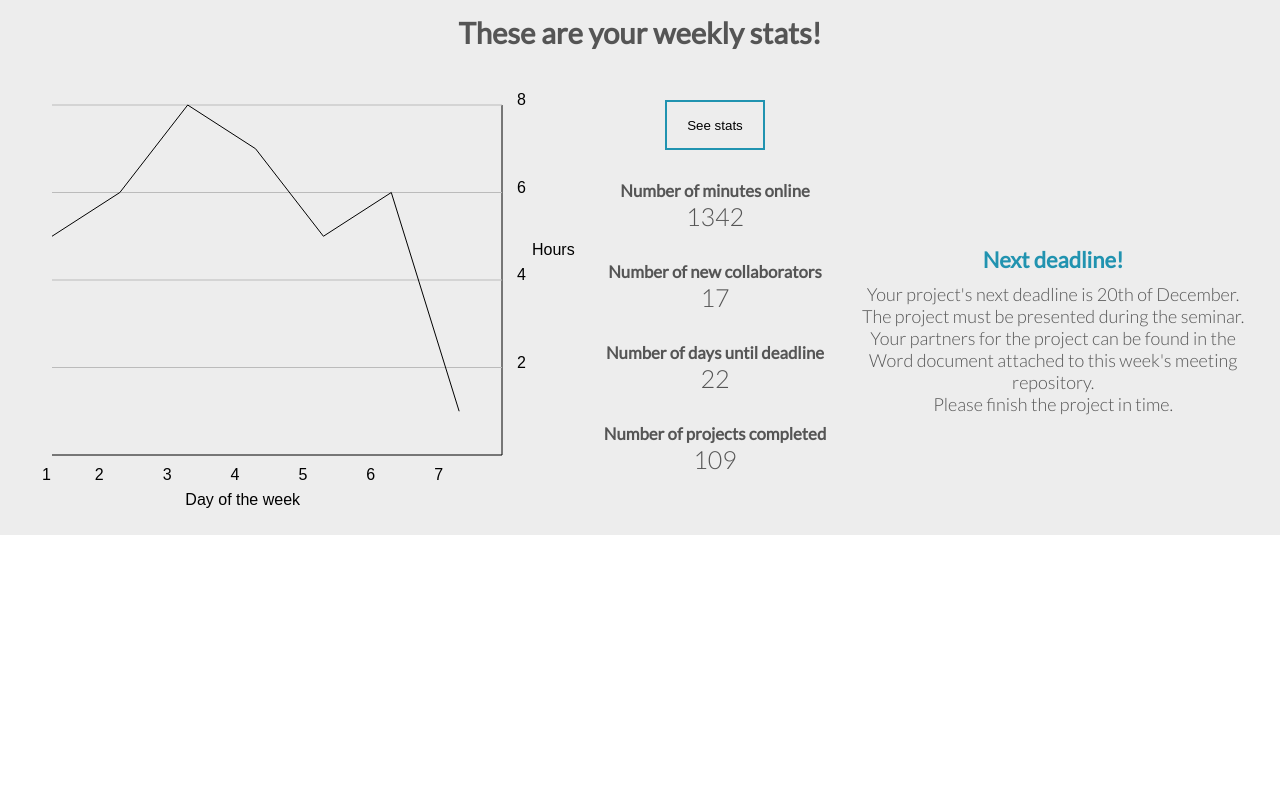
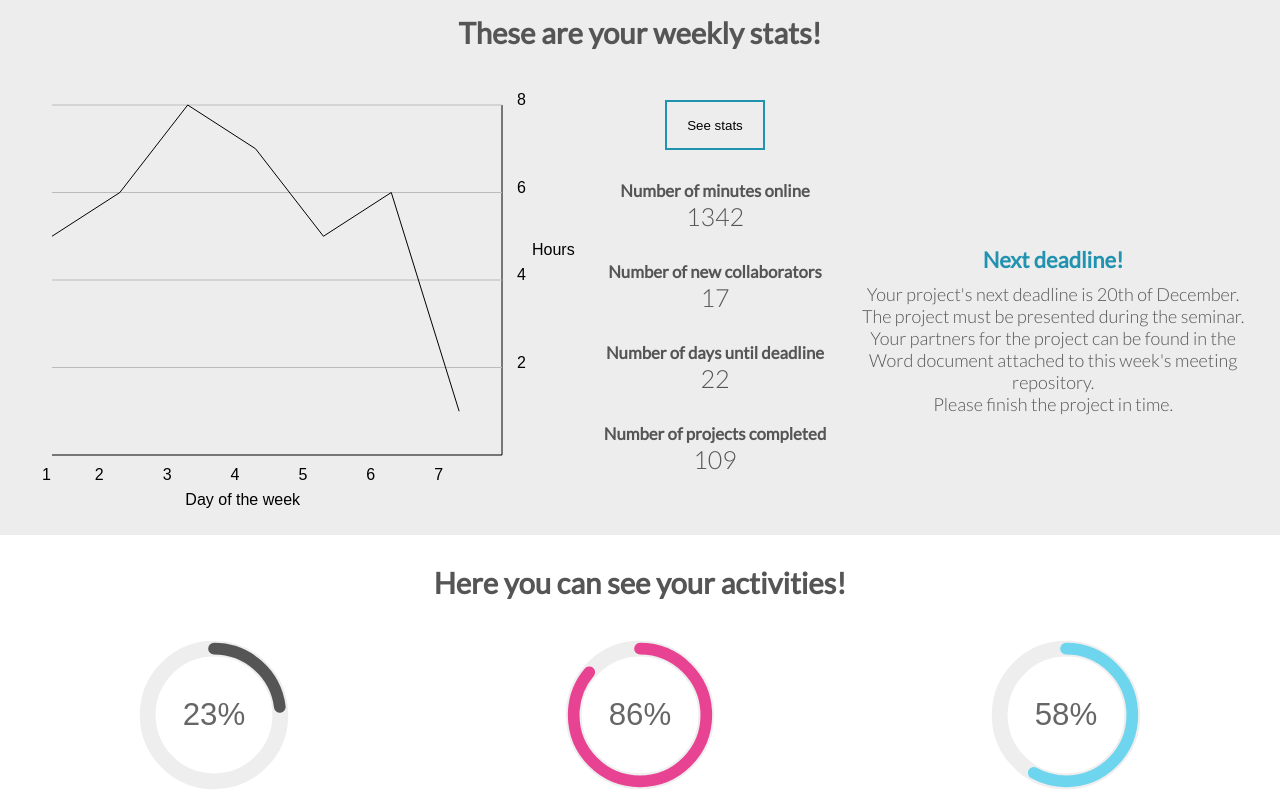
Before and after one commit to dianacrisan/interactive-office-assistant, a plain HTML site: page index.html in a window 1280 px wide. Shown: the part 815-1615 px from the top of the page. Before the commit the page ends 1356 px from the top, so only its background shows below. Drawn offline with Linux system fonts and the light colour scheme.

Commit message:
Updated section-your-activities with percentages

```diff
--- a/index.html
+++ b/index.html
@@ -80,13 +80,66 @@
                     </div>
                 </div>
 
-
             </div>
         </section>
 
 
         <section class="section-your-activities">
-            <div>
+            <br>
+            <h3>Here you can see your activities!</h3>
+            <br>
+            <div class="activities-percentages">
+
+                <div class="single-chart">
+                    <svg viewBox="0 0 36 36" class="circular-chart grey">
+                      <path class="circle-bg"
+                        d="M18 2.0845
+                          a 15.9155 15.9155 0 0 1 0 31.831
+                          a 15.9155 15.9155 0 0 1 0 -31.831"
+                      />
+                      <path class="circle"
+                        stroke-dasharray="23, 100"
+                        d="M18 2.0845
+                          a 15.9155 15.9155 0 0 1 0 31.831
+                          a 15.9155 15.9155 0 0 1 0 -31.831"
+                      />
+                      <text x="18" y="20.35" class="percentage">23%</text>
+                    </svg>
+                </div>
+
+                <div class="single-chart">
+                    <svg viewBox="0 0 36 36" class="circular-chart pink">
+                      <path class="circle-bg"
+                        d="M18 2.0845
+                          a 15.9155 15.9155 0 0 1 0 31.831
+                          a 15.9155 15.9155 0 0 1 0 -31.831"
+                      />
+                      <path class="circle"
+                        stroke-dasharray="86, 100"
+                        d="M18 2.0845
+                          a 15.9155 15.9155 0 0 1 0 31.831
+                          a 15.9155 15.9155 0 0 1 0 -31.831"
+                      />
+                      <text x="18" y="20.35" class="percentage">86%</text>
+                    </svg>
+                </div>
+
+                <div class="single-chart">
+                    <svg viewBox="0 0 36 36" class="circular-chart blue">
+                      <path class="circle-bg"
+                        d="M18 2.0845
+                          a 15.9155 15.9155 0 0 1 0 31.831
+                          a 15.9155 15.9155 0 0 1 0 -31.831"
+                      />
+                      <path class="circle"
+                        stroke-dasharray="58, 100"
+                        d="M18 2.0845
+                          a 15.9155 15.9155 0 0 1 0 31.831
+                          a 15.9155 15.9155 0 0 1 0 -31.831"
+                      />
+                      <text x="18" y="20.35" class="percentage">58%</text>
+                    </svg>
+                </div>
 
             </div>
         </section>
--- a/style.css
+++ b/style.css
@@ -217,3 +217,73 @@ button:active{
 /* ----------------------------------------- */
 /* SECTION YOUR ACTIVITIES */
 /* ----------------------------------------- */
+
+.section-your-activities {
+    background-color: white;
+    width: 100%;
+}
+
+.activities-percentages {
+    display: flex;
+    justify-content: center;
+    width: 100%;
+    flex-flow: row nowrap;
+    justify-content: space-evenly;
+}
+
+.single-chart {
+    width: 33%;
+    justify-content: space-around ;
+  }
+
+.circular-chart {
+    display: block;
+    margin: 10px auto;
+    max-width: 80%;
+    max-height: 150px;
+}
+
+.circle-bg {
+    fill: none;
+    stroke: #eee;
+    stroke-width: 3.8;
+}
+
+.circle {
+    fill: none;
+    stroke-width: 2.8;
+    stroke-linecap: round;
+    animation: progress 1s ease-out forwards;
+}
+
+@keyframes progress {
+    0% {
+      stroke-dasharray: 0 100;
+    }
+}
+
+.circular-chart.grey .circle {
+    stroke: #555;
+}
+
+.circular-chart.pink .circle {
+    stroke: #e84393;
+}
+
+.circular-chart.blue .circle {
+    stroke: #6dd5ed;
+}
+
+.percentage {
+    fill: #666;
+    font-family: sans-serif;
+    font-size: 0.3em;
+    text-anchor: middle;
+}
+
+
+
+
+/* ----------------------------------------- */
+/* SECTION ADD ACTIVITY */
+/* ----------------------------------------- */
```
Also changed, not shown: JS files/your-activities.js (added).
